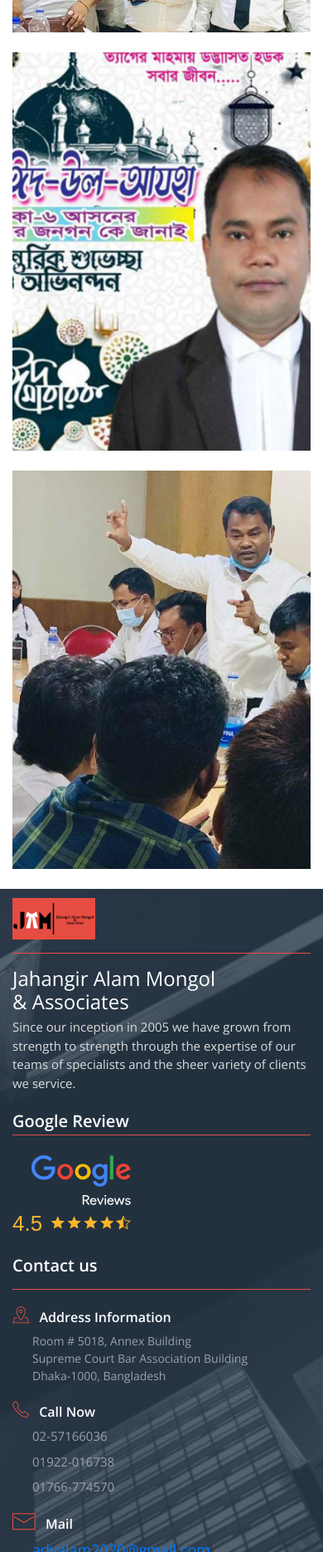
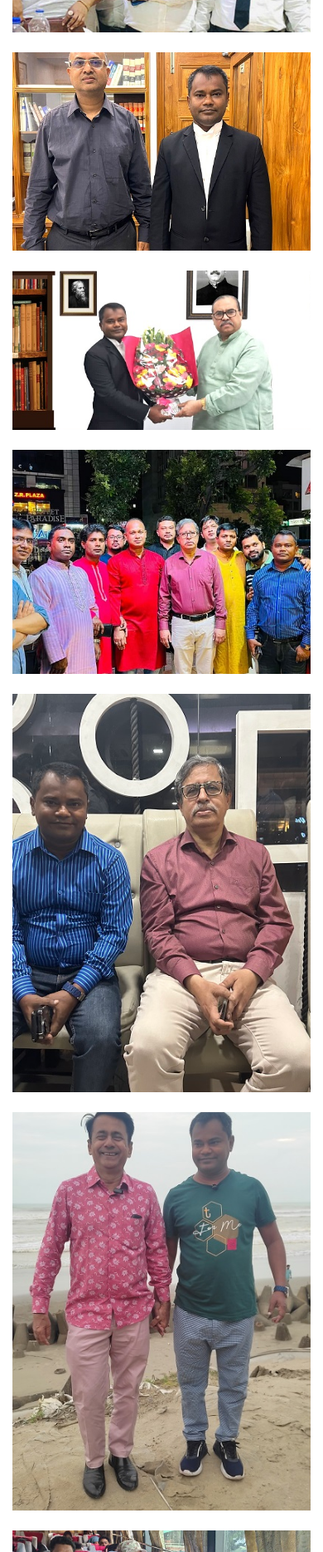
Before and after one commit to azubair2012/JAM_associates, a plain HTML site: page gallery.html in a window 390 px wide. Shown: the part 4074-5944 px from the top of the page at 83% size. Drawn offline with nearby package versions, Linux system fonts and the light colour scheme; files whose address does not match are found by name.

Commit message:
pic added

```diff
--- a/gallery.html
+++ b/gallery.html
@@ -198,6 +198,36 @@
             </div>
             <div class="col-12 col-sm-6 mb-4 mb-lg-5">
                 <div class="image-container zoomOut-effect">
+                    <a href="#"><img src="assets/custom/images/1696169178671.jpg" alt="" class="w-100"></a>
+                </div>
+            </div>
+            <div class="col-12 col-sm-6 mb-4 mb-lg-5">
+                <div class="image-container zoomOut-effect">
+                    <a href="#"><img src="assets/custom/images/1696169178684.jpg" alt="" class="w-100"></a>
+                </div>
+            </div>
+            <div class="col-12 col-sm-6 mb-4 mb-lg-5">
+                <div class="image-container zoomOut-effect">
+                    <a href="#"><img src="assets/custom/images/1696169178706.jpg" alt="" class="w-100"></a>
+                </div>
+            </div>
+            <div class="col-12 col-sm-6 mb-4 mb-lg-5">
+                <div class="image-container zoomOut-effect">
+                    <a href="#"><img src="assets/custom/images/1696169178716.jpg" alt="" class="w-100"></a>
+                </div>
+            </div>
+            <div class="col-12 col-sm-6 mb-4 mb-lg-5">
+                <div class="image-container zoomOut-effect">
+                    <a href="#"><img src="assets/custom/images/1696169178728.jpg" alt="" class="w-100"></a>
+                </div>
+            </div>
+            <div class="col-12 col-sm-6 mb-4 mb-lg-5">
+                <div class="image-container zoomOut-effect">
+                    <a href="#"><img src="assets/custom/images/1696169178743.jpg" alt="" class="w-100"></a>
+                </div>
+            </div>
+            <div class="col-12 col-sm-6 mb-4 mb-lg-5">
+                <div class="image-container zoomOut-effect">
                     <a href="#"><img src="assets/custom/images/g4.jpg" alt="" class="w-100"></a>
                 </div>
             </div>
```
Also changed, not shown: contactus.html (+1 -1 lines), assets/custom/images/1696169178671.jpg (added), assets/custom/images/1696169178684.jpg (added), assets/custom/images/1696169178706.jpg (added), assets/custom/images/1696169178716.jpg (added), assets/custom/images/1696169178728.jpg (added), assets/custom/images/1696169178743.jpg (added).
